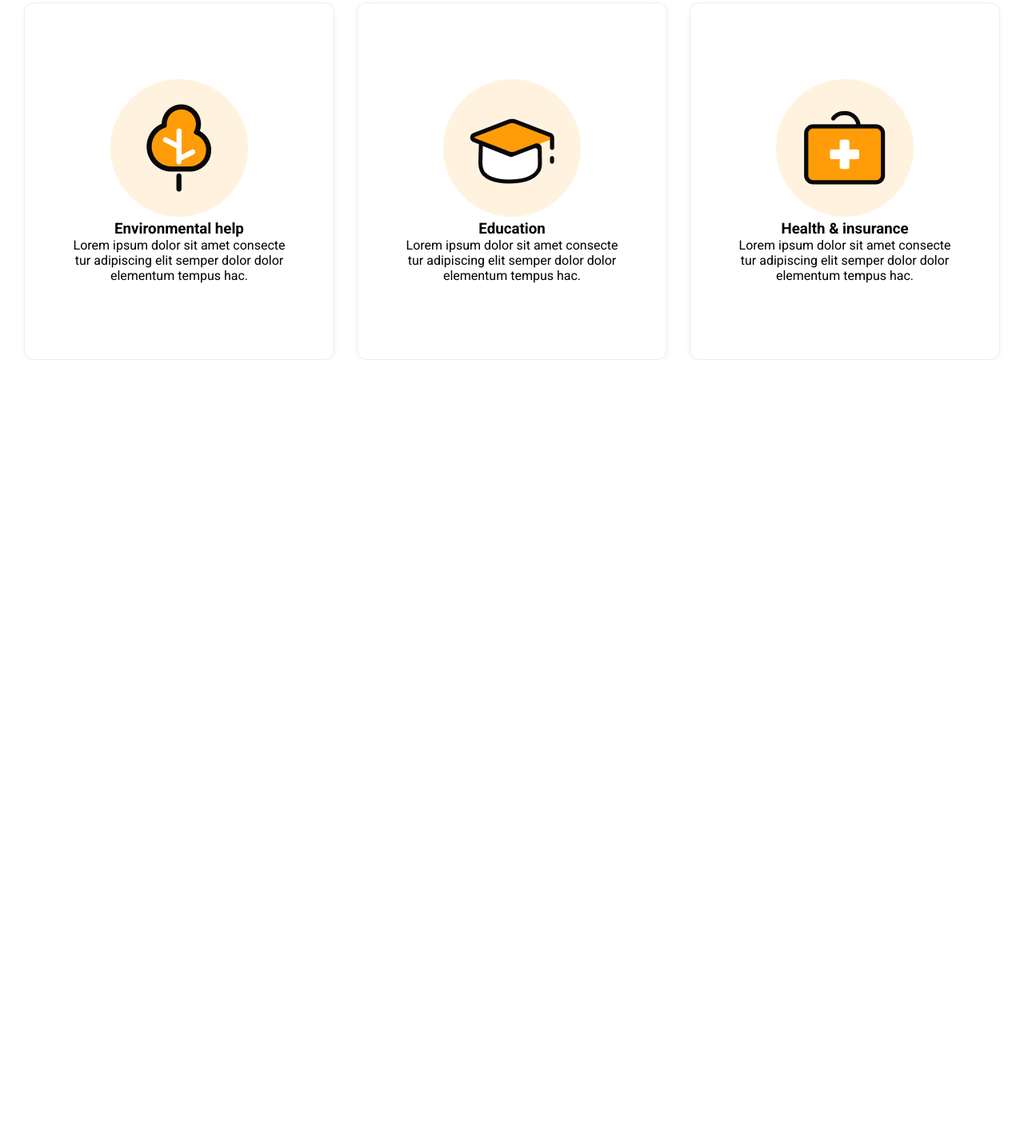
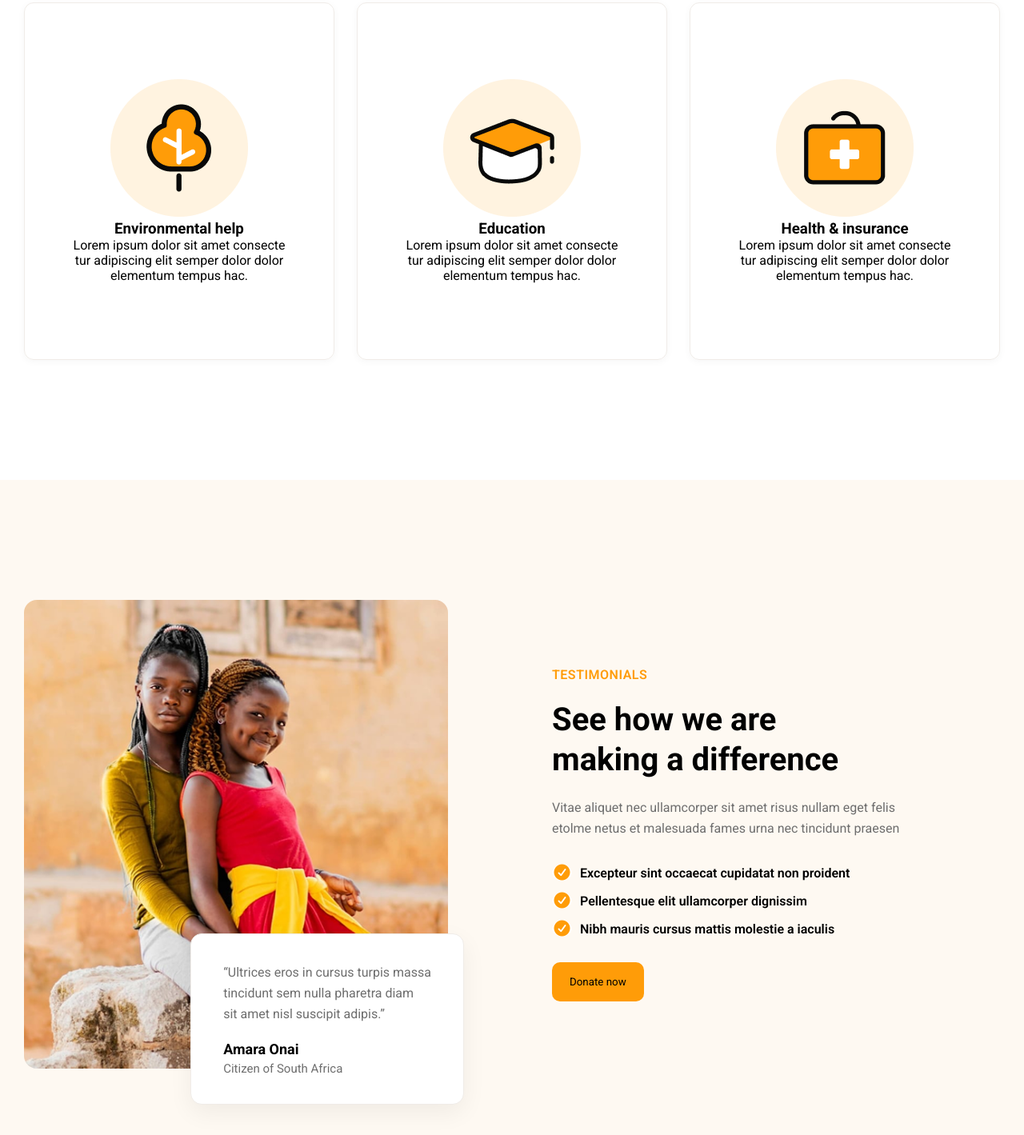
Before and after one commit to BoBo1168/exam3, a plain HTML site: page index.html in a window 1280 px wide. Shown: the part 6245-7664 px from the top of the page at 80% size. Before the commit the page ends 6695 px from the top, so only its background shows below. Drawn offline with Linux system fonts and the light colour scheme.

Commit message:
section 7

```diff
--- a/index.html
+++ b/index.html
@@ -221,6 +221,51 @@
 
 </section>
 
+        <section class="sec6">
+              <div style="max-width: 1220px; margin: auto;">
+            <div class="sec6-q1">
+            <div class="zq6">
+                     <img src="./IMAGE (37).png" alt="Amara Onai">
+                 <div class="sec6-card">
+                <p style="font-size: 16px; color: #6E6E6E; line-height: 26px; margin-bottom: 20px;">
+                    “Ultrices eros in cursus turpis massa <br> tincidunt sem nulla pharetra diam <br> sit amet nisl suscipit adipis.”
+                </p>
+                <h4 style="font-size: 18px; font-weight: 700; margin-bottom: 5px;">Amara Onai</h4>
+                <p style="font-size: 15px; color: #6E6E6E;">Citizen of South Africa</p>
+            </div>
+        </div>
+
+        <div class="zqq6">
+            <p style="font-size: 16px; color: #FF9C08; font-weight: 600; letter-spacing: 0.5px;">TESTIMONIALS</p>
+            <h2 style="font-size: 40px; font-weight: 700; line-height: 50px;">See how we are <br> making a difference</h2>
+            <p style="font-size: 16px; color: #6E6E6E; line-height: 26px;">
+                Vitae aliquet nec ullamcorper sit amet risus nullam eget felis <br> etolme netus et malesuada fames urna nec tincidunt praesen
+            </p>
+
+            <div style="display: flex; flex-direction: column; gap: 15px; margin: 10px 0;">
+                <p class="q2p" style="font-weight: 600; align-items: center;">
+                    <i class="fa-solid fa-circle-check" style="background-color: white; color: #FF9C08; border-radius: 50%; font-size: 20px;"></i>
+                    Excepteur sint occaecat cupidatat non proident
+                </p>
+                <p class="q2p" style="font-weight: 600; align-items: center;">
+                    <i class="fa-solid fa-circle-check" style="background-color: white; color: #FF9C08; border-radius: 50%; font-size: 20px;"></i>
+                    Pellentesque elit ullamcorper dignissim
+                </p>
+                <p class="q2p" style="font-weight: 600; align-items: center;">
+                    <i class="fa-solid fa-circle-check" style="background-color: white; color: #FF9C08; border-radius: 50%; font-size: 20px;"></i>
+                    Nibh mauris cursus mattis molestie a iaculis
+                </p>
+            </div>
+
+            <div>
+                <button class="btn1">Donate now</button>
+            </div>
+        </div>
+    </div>
+    </div>
+</section>
+
+
 
 </body>
 </html>
--- a/style.css
+++ b/style.css
@@ -111,6 +111,7 @@ header{
     max-width: 1220px;
     margin: auto;
     padding: 0 25px;
+    margin-bottom: 150px;
 }
 .sec5-q1{
     display: flex;
@@ -145,3 +146,45 @@ header{
     color: #6E6E6E;
     line-height: 25px;
 }
+
+
+.sec6 {
+    background-color: #FEF9F2;
+    max-width: 1400px;
+    margin: auto;
+    padding: 150px 0 180px;
+}
+.sec6-q1{
+    max-width: 1220px;
+    margin: auto;
+    display: flex;
+    justify-content: space-between;
+    align-items: center;
+    gap: 100px;
+}
+.zq6 {
+    position: relative;
+    width: 50%;
+}
+.zq6 img {
+    width: 100%;
+    max-width: 530px;
+    border-radius: 16px;
+    display: block;
+}
+.sec6-card {
+    position: absolute;
+    bottom: -45px;
+    right: 10px;
+    background-color: #FFFFFF;
+    padding: 35px 40px;
+    border-radius: 14px;
+    box-shadow: 0 10px 30px rgba(0, 0, 0, 0.06);
+    border: 1px solid #F0ECE8;
+}
+.zqq6 {
+    width: 50%;
+    display: flex;
+    flex-direction: column;
+    gap: 22px;
+}
```
Also changed, not shown: IMAGE (37).png (added).
